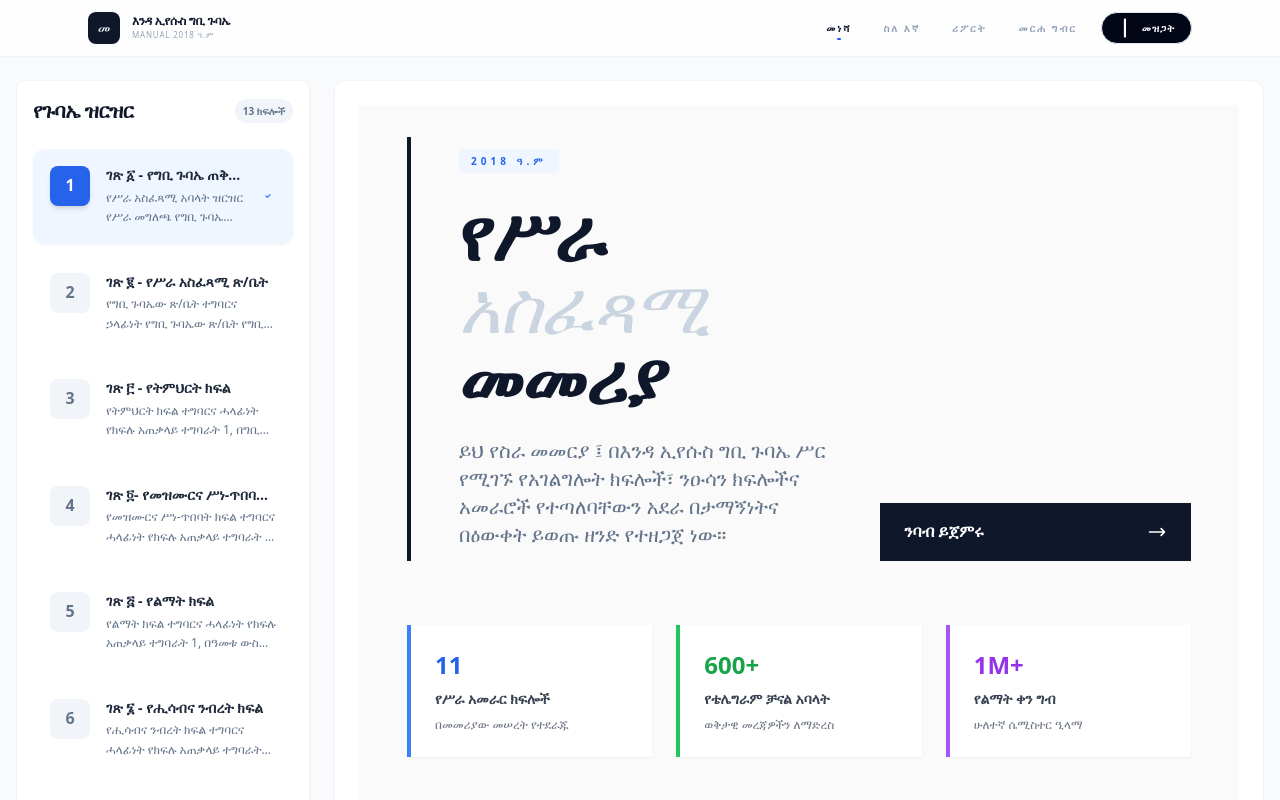
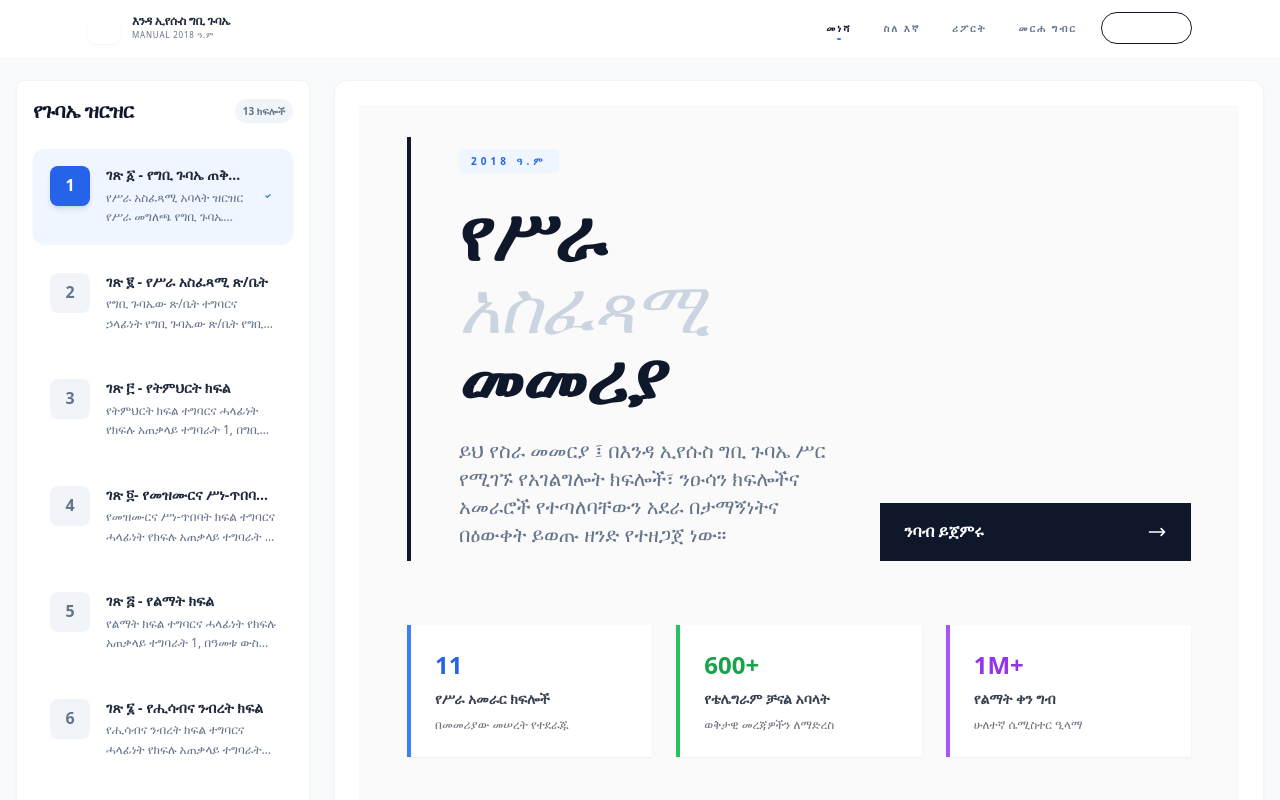
Before and after one commit to kibrom-bit/-, a Vue app: page / in a window 1280 px wide. Shown: the top 800 px of the page. Built offline with nearby package versions, Linux system fonts and the light colour scheme; a web font is replaced by a local one.

Commit message:
style: enhance header with solid non-transparent background and refined design

```diff
--- a/src/components/Header.vue
+++ b/src/components/Header.vue
@@ -1,23 +1,24 @@
 <template>
   <div
     :class="[
-      'w-full bg-white/80 backdrop-blur-md border-b border-slate-100 no-print fixed top-0 z-50 transition-transform duration-300 ease-in-out',
+      'w-full bg-white/10 backdrop-blur-sm border-b border-white/20 no-print fixed top-0 z-50 transition-transform duration-300 ease-in-out',
       isVisible ? 'translate-y-0' : '-translate-y-full'
     ]"
+    style="background: rgba(255, 255, 255, 0.98); backdrop-filter: blur(4px); -webkit-backdrop-filter: blur(4px);"
   >
     <header class="w-full h-14 flex items-center justify-center">
       <div class="max-w-6xl w-full px-6 flex items-center justify-between">
 
         <div class="flex items-center gap-3">
           <router-link to="/" class="flex items-center gap-3">
-            <div class="w-8 h-8 flex items-center justify-center rounded-lg bg-slate-900 text-white font-serif text-sm">
+            <div class="w-8 h-8 flex items-center justify-center rounded-lg bg-gradient from-slate-800 to-slate-900 text-white font-serif text-sm shadow-sm">
               መ
             </div>
             <div class="flex flex-col">
-              <h1 class="text-xs font-bold text-slate-900 tracking-tight leading-none">
+              <h1 class="text-xs font-bold text-slate-800 tracking-tight leading-none">
                 እንዳ ኢየሱስ ግቢ ጉባኤ
               </h1>
-              <span class="text-[8px] uppercase tracking-widest text-slate-400 font-medium mt-0.5">
+              <span class="text-[8px] uppercase tracking-widest text-slate-500 font-medium mt-0.5">
                 Manual 2018 ዓ.ም
               </span>
             </div>
@@ -34,8 +35,8 @@
 
           <button
             @click="toggleSidebar"
-  class="group flex items-center gap-2 h-8 px-4 rounded-full border border-slate-200 text-slate-900 hover:bg-slate-950 hover:text-white transition-all duration-300"
-  :class="isSidebarOpen ? 'bg-slate-950 text-white' : ''"
+            class="group flex items-center gap-2 h-8 px-4 rounded-full border border-slate-200 bg-white/50 text-slate-700 hover:bg-slate-900 hover:text-white hover:border-slate-900 transition-all duration-300"
+            :class="isSidebarOpen ? 'bg-slate-900 text-white border-slate-900' : ''"
           >
             <div class="flex flex-col items-end">
               <span
@@ -116,13 +117,14 @@ watch(() => props.sidebarOpen, (newVal) => {
 
 <style scoped>
 @reference "tailwindcss";
+
 .nav-link {
-  @apply text-[10px] font-bold uppercase tracking-[0.2em] text-slate-400 hover:text-slate-900 transition-colors relative;
+  @apply text-[10px] font-bold uppercase tracking-[0.2em] text-slate-500 hover:text-slate-900 transition-colors relative;
 }
 
 .nav-link::after {
   content: '';
-  @apply absolute -bottom-1 left-1/2 w-0 h-0.5 bg-blue-600 transition-all duration-300 -translate-x-1/2 rounded-full;
+  @apply absolute -bottom-1 left-1/2 w-0 h-0.5 bg-blue-500 transition-all duration-300 -translate-x-1/2 rounded-full;
 }
 
 .nav-link:hover::after,
```
Lines whose indentation alone changed are shown as unchanged.
